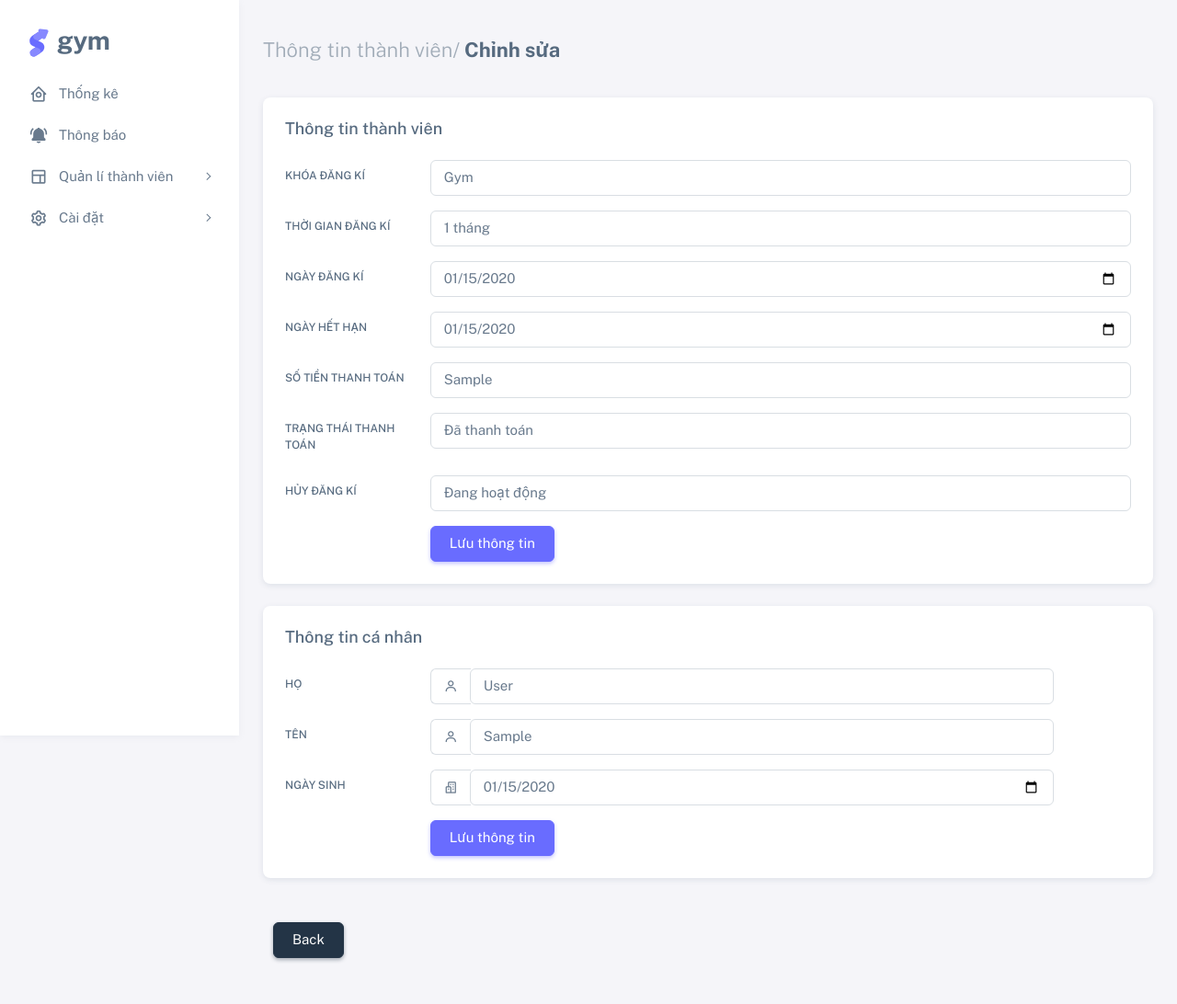
After one commit to nhamcotdo/Gym-managerment, a Django app: page /members/update/1/ in a window 1280 px wide. The commit adds this page. Shown: the whole page at 92% size. Run offline with Django 3.2, Linux system fonts and the light colour scheme; a user stored in the database is signed in; tables that the repository leaves empty hold one stand-in row (values such as "Sample post"); one stand-in notice (Sample message) is shown; some libraries are stand-ins or nearby versions.

Commit message:
quinn: update member

```diff
--- a/members/urls.py
+++ b/members/urls.py
@@ -1,12 +1,13 @@
 from django.urls import path
 
 from . import views
+from django.contrib.auth.decorators import login_required
 
 urlpatterns = [
 
-    path('', (views.members), name='members'),
-    path('add/', (views.add_member), name='add_member'),
-    path('view/', (views.view_member), name='view_member'),
+    path('', login_required(views.members), name='members'),
+    path('add/', login_required(views.add_member), name='add_member'),
+    path('view/', login_required(views.view_member), name='view_member'),
     path('search/', (views.search_member), name='search_member'),
-
+    path('update/<int:id>/', login_required(views.update_member), name='update_member'),
 ]
--- a/members/views.py
+++ b/members/views.py
@@ -1,6 +1,6 @@
 from django.http import HttpResponse
 from django.shortcuts import render, redirect, reverse
-from .models import AddMemberForm, Member, SearchForm
+from .models import AddMemberForm, Member, SearchForm, UpdateMemberGymForm, UpdateMemberInfoForm
 from django.core.paginator import Paginator, EmptyPage, PageNotAnInteger
 from payments.models import Payments
 from django.db.models.signals import post_save
@@ -8,22 +8,7 @@ import dateutil.parser as parser
 from notifications.config import my_handler
 import datetime, csv
 import dateutil.relativedelta as delta
-
-
-
-# Export user information.
-def export_all(user_obj):
-    response = HttpResponse(content_type='text/csv')
-    writer = csv.writer(response)
-    writer.writerow(['First name', 'Last name', 'Mobile', 'Admission Date', 'Subscription Type', 'Batch'])
-    members = user_obj.values_list('first_name', 'last_name', 'mobile_number', 'admitted_on', 'subscription_type', 'batch')
-    for user in members:
-        first_name = user[0]
-        last_name = user[1]
-        writer.writerow(user)
-
-    response['Content-Disposition'] = 'attachment; filename="' + first_name + ' ' + last_name + '.csv"'
-    return response
+from django.contrib import messages
 
 
 def members(request):
@@ -136,3 +121,209 @@ def add_member(request):
             #'subs_end_today_count': get_notification_count(),
         }
     return render(request, 'members/add_member.html', context)
+
+def update_member(request, id):
+    #return render(request, 'members/update_member.html')
+    if request.method == 'POST' and request.POST.get('gym_membership'):
+            gym_form = UpdateMemberGymForm(request.POST)
+            if gym_form.is_valid():
+                object = Member.objects.get(pk=id)
+                amount = request.POST.get('amount')
+                day = (parser.parse(request.POST.get('registration_upto')) - delta.relativedelta(months=int(request.POST.get('subscription_period')))).day
+                last_day = parser.parse(str(object.registration_upto)).day
+
+                month = parser.parse(request.POST.get('registration_upto')).month
+                last_month = parser.parse(str(object.registration_upto)).month
+                # if status is stopped then do not update anything
+                if object.stop == 1 and not request.POST.get('stop') == '0' and request.POST.get('gym_membership'):
+                    messages.error(request, 'Bạn phải kích hoạt tài khoản trước chỉnh sửa')
+                    return redirect('update_member', id=object.pk)
+                # check if user has modified only the date
+                elif (datetime.datetime.strptime(str(object.registration_date), "%Y-%m-%d") != datetime.datetime.strptime(request.POST.get('registration_date'), "%Y-%m-%d")):
+                        object.registration_date =  parser.parse(request.POST.get('registration_date'))
+                        object.registration_upto =  parser.parse(request.POST.get('registration_date')) + delta.relativedelta(months=int(request.POST.get('subscription_period')))
+                        object.fee_status = request.POST.get('fee_status')
+                        object = check_status(request, object)
+                        model_save(object)
+                # if amount and period are changed
+                elif (object.amount != amount) and (object.subscription_period != request.POST.get('subscription_period')):
+                    object.subscription_type =  request.POST.get('subscription_type')
+                    object.subscription_period =  request.POST.get('subscription_period')
+                    object.registration_date =  parser.parse(request.POST.get('registration_upto'))
+                    object.registration_upto =  parser.parse(request.POST.get('registration_upto')) + delta.relativedelta(months=int(request.POST.get('subscription_period')))
+                    object.fee_status = request.POST.get('fee_status')
+                    object.amount =  request.POST.get('amount')
+                    object = check_status(request, object)
+                    model_save(object)
+                # if only subscription_period is Changed
+                elif (object.subscription_period != request.POST.get('subscription_period')):
+                    object.subscription_period =  request.POST.get('subscription_period')
+                    object = check_status(request, object)
+                    model_save(object)
+                # if amount and type are changed
+                elif (object.amount != amount) and (object.subscription_type != request.POST.get('subscription_type')):
+                    object.subscription_type =  request.POST.get('subscription_type')
+                    object.subscription_period =  request.POST.get('subscription_period')
+                    object.registration_date =  parser.parse(request.POST.get('registration_upto'))
+                    object.registration_upto =  parser.parse(request.POST.get('registration_upto')) + delta.relativedelta(months=int(request.POST.get('subscription_period')))
+                    object.fee_status = request.POST.get('fee_status')
+                    object.amount =  request.POST.get('amount')
+                    object = check_status(request, object)
+                    model_save(object)
+                # if amount ad fee status are changed
+                elif (object.amount != amount) and ((request.POST.get('fee_status') == 'paid') or (request.POST.get('fee_status') == 'pending')):
+                        object.amount = amount
+                        object.fee_status = request.POST.get('fee_status')
+                        object = check_status(request, object)
+                        model_save(object)
+                # if only amount is channged
+                elif (object.amount != amount):
+                    object.registration_date =  parser.parse(request.POST.get('registration_upto'))
+                    object.registration_upto =  parser.parse(request.POST.get('registration_upto')) + delta.relativedelta(months=int(request.POST.get('subscription_period')))
+                    object.fee_status = request.POST.get('fee_status')
+                    object.amount =  request.POST.get('amount')
+                    if request.POST.get('fee_status') == 'pending':
+                        object.notification =  1
+                    elif request.POST.get('fee_status') == 'paid':
+                        object.notification = 2
+                    object = check_status(request, object)
+                    model_save(object)
+                # nothing is changed
+                else:
+                    print('195')
+                    if not request.POST.get('stop') == '0':
+                        object.registration_date =  parser.parse(request.POST.get('registration_upto'))
+                        object.registration_upto =  parser.parse(request.POST.get('registration_upto')) + delta.relativedelta(months=int(request.POST.get('subscription_period')))
+                        object.amount =  request.POST.get('amount')
+                        if request.POST.get('fee_status') == 'pending':
+                            object.notification =  1
+                        elif request.POST.get('fee_status') == 'paid':
+                            object.notification = 2
+                    object.fee_status = request.POST.get('fee_status')
+                    object = check_status(request, object)
+                    model_save(object)
+
+                # Add payments if payment is 'paid'
+                if object.fee_status == 'paid':
+                    check = Payments.objects.filter(
+                        payment_date=object.registration_date,
+                        user__pk=object.pk).count()
+                    if check == 0:
+                        payments = Payments(
+                                            user=object,
+                                            payment_date=object.registration_date,
+                                            payment_period=object.subscription_period,
+                                            payment_amount=object.amount)
+                        payments.save()
+                user = Member.objects.get(pk=id)
+                gym_form = UpdateMemberGymForm(initial={
+                                        'registration_date': user.registration_date,
+                                        'registration_upto': user.registration_upto,
+                                        'subscription_type': user.subscription_type,
+                                        'subscription_period': user.subscription_period,
+                                        'amount': user.amount,
+                                        'fee_status': user.fee_status,
+                                        'stop': user.stop,
+                                        })
+
+                info_form = UpdateMemberInfoForm(initial={
+                                        'first_name': user.first_name,
+                                        'last_name': user.last_name,
+                                        'dob': user.dob,
+                                        })
+
+                try:
+                    payments = Payments.objects.filter(user=user)
+                except Payments.DoesNotExist:
+                    payments = 'No Records'
+                messages.success(request, 'Cập nhật dự liệu thành công!')
+                return redirect('update_member', id=user.pk)
+            else:
+                user = Member.objects.get(pk=id)
+                info_form = UpdateMemberInfoForm(initial={
+                                        'first_name': user.first_name,
+                                        'last_name': user.last_name,
+                                        'dob': user.dob,
+                                        })
+
+                try:
+                    payments = Payments.objects.filter(user=user)
+                except Payments.DoesNotExist:
+                    payments = 'No Records'
+                return render(request,
+                    'members/update_member.html',
+                    {
+                        'payments': payments,
+                        'gym_form': gym_form,
+                        'info_form': info_form,
+                        'user': user,
+                    })
+    elif request.method == 'POST' and request.POST.get('info'):
+        object = Member.objects.get(pk=id)
+        object.first_name = request.POST.get('first_name')
+        object.last_name = request.POST.get('last_name')
+        object.dob = request.POST.get('dob')
+        model_save(object)
+
+        user = Member.objects.get(pk=id)
+        gym_form = UpdateMemberGymForm(initial={
+                                'registration_date': user.registration_date,
+                                'registration_upto': user.registration_upto,
+                                'subscription_type': user.subscription_type,
+                                'subscription_period': user.subscription_period,
+                                'amount': user.amount,
+                                'fee_status': user.fee_status,
+                                'stop': user.stop,
+                                })
+
+        info_form = UpdateMemberInfoForm(initial={
+                                'first_name': user.first_name,
+                                'last_name': user.last_name,
+                                'dob': user.dob,
+                                })
+
+        try:
+            payments = Payments.objects.filter(user=user)
+        except Payments.DoesNotExist:
+            payments = 'No Records'
+
+        return render(request,
+            'members/update_member.html',
+            {
+                'payments': payments,
+                'gym_form': gym_form,
+                'info_form': info_form,
+                'user': user,
+                'updated': 'Record Updated Successfully',
+            })
+    else:
+        user = Member.objects.get(pk=id)
+
+        if len(Payments.objects.filter(user=user)) > 0:
+            payments = Payments.objects.filter(user=user)
+        else:
+            payments = 'No Records'
+        gym_form = UpdateMemberGymForm(initial={
+                                'registration_date': user.registration_date,
+                                'registration_upto': user.registration_upto,
+                                'subscription_type': user.subscription_type,
+                                'subscription_period': user.subscription_period,
+                                'amount': user.amount,
+                                'fee_status': user.fee_status,
+                                'stop': user.stop,
+                                })
+
+        info_form = UpdateMemberInfoForm(initial={
+                                'first_name': user.first_name,
+                                'last_name': user.last_name,
+                                'dob': user.dob,
+                                })
+        return render(request,
+                        'members/update_member.html',
+                        {
+                            'payments': payments,
+                            'gym_form': gym_form,
+                            'info_form': info_form,
+                            'user': user,
+                        }
+                    )
--- /dev/null
+++ b/templates/members/update_member.html
@@ -0,0 +1,175 @@
+{% extends 'base.html' %}
+{% load tags %}
+{% block content %}
+  {% if updated %}
+    <div id="my-alert" class="alert alert-success position-fixed" role="alert">{{update}}</div>
+  {% endif %}
+  {% if gym_form.errors %}
+      {% for field in gym_form %}
+          {% for error in field.errors %}
+              <div class="alert alert-danger" role="alert">
+                  {{ error|escape }}
+              </div>
+          {% endfor %}
+      {% endfor %}
+      {% for error in gym_form.non_field_errors %}
+          <div class="alert alert-danger" role="alert">
+              {{ error|escape }}
+          </div>
+      {% endfor %}
+  {% endif %}
+  {% for message in messages %}
+    {% if message.tags == 'error' %}
+    <div
+      class="bs-toast toast fade show bg-warning position-fixed end-0"
+      role="alert"
+      aria-live="assertive"
+      aria-atomic="true"
+    >
+      <div class="toast-header">
+        <i class="bx bx-bell me-2"></i>
+        <div class="me-auto fw-semibold">Bootstrap</div>
+        <small>1 mins ago</small>
+        <button type="button" class="btn-close" data-bs-dismiss="toast" aria-label="Close"></button>
+      </div>
+      <div class="toast-body">
+        {{ message }}
+      </div>
+    </div>
+    {% endif %}
+    {% if message.tags == 'success' %}
+      <div id="my-alert" class="alert alert-success position-fixed" role="alert">{{ message }}</div>
+    {% endif %}
+  {% endfor %}
+  <div class="container-xxl flex-grow-1 container-p-y">
+    <h4 class="fw-bold py-3 mb-4"><span class="text-muted fw-light">Thông tin thành viên/</span> Chỉnh sửa</h4>
+
+    <!-- Basic Layout & Basic with Icons -->
+    <div class="row">
+      <!-- Basic Layout -->
+      <div class="col-xxl">
+        <div class="card mb-4">
+          <div class="card-header d-flex align-items-center justify-content-between">
+            <h5 class="mb-0">Thông tin thành viên</h5>
+            <!-- <small class="text-muted float-end"></small> -->
+          </div>
+          <div class="card-body">
+            <form method="POST" action="{% url 'update_member' user.member_id %}" enctype="multipart/form-data">
+              {% csrf_token %}
+              <div class="row mb-3">
+                <label class="col-sm-2 col-form-label" for="subscription_type">Khóa đăng kí</label>
+                <div class="col-sm-10">{{ gym_form.subscription_type | add_css:"form-control"}}</div>
+              </div>
+              <div class="row mb-3">
+                <label class="col-sm-2 col-form-label" for="subscription_period">Thời gian đăng kí</label>
+                <div class="col-sm-10">{{ gym_form.subscription_period | add_css:"form-control"}}</div>
+              </div>
+              <div class="row mb-3">
+                <label class="col-sm-2 col-form-label" for="basic-default-company">Ngày đăng kí</label>
+                <div class="col-sm-10">{{ gym_form.registration_date | add_css:"form-control"}}</div>
+              </div>
+              <div class="row mb-3">
+                <label class="col-sm-2 col-form-label" for="subscription_upto">Ngày hết hạn</label>
+                <div class="col-sm-10">{{ gym_form.registration_upto | add_css:"form-control"}}</div>
+              </div>
+              <div class="row mb-3">
+                <label class="col-sm-2 col-form-label" for="amount">Số tiền thanh toán</label>
+                <div class="col-sm-10">{{ gym_form.amount | add_css:"form-control"}}</div>
+              </div>
+              <div class="row mb-3">
+                <label class="col-sm-2 col-form-label" for="fee_status">Trạng thái thanh toán</label>
+                <div class="col-sm-10">{{ gym_form.fee_status | add_css:"form-control"}}</div>
+              </div>
+              <div class="row mb-3">
+                <label class="col-sm-2 col-form-label" for="stop">Hủy đăng kí</label>
+                <div class="col-sm-10">{{ gym_form.stop | add_css:"form-control"}}</div>
+              </div>
+              <div class="row justify-content-end">
+                <div class="col-sm-10">
+                  <button type="submit" name="gym_membership" value="Update" class="btn btn-primary">Lưu thông tin</button>
+                </div>
+              </div>
+            </form>
+          </div>
+        </div>
+      </div>
+      <!-- Basic with Icons -->
+      <div class="col-xxl">
+        <div class="card mb-4">
+          <div class="card-header d-flex align-items-center justify-content-between">
+            <h5 class="mb-0">Thông tin cá nhân</h5>
+            <small class="text-muted float-end"></small>
+          </div>
+          <div class="card-body">
+            <form method="POST" action="{% url 'update_member' user.member_id %}" enctype="multipart/form-data">
+              {% csrf_token %}
+              <div class="row mb-3">
+                <label class="col-sm-2 col-form-label" for="last_name">Họ</label>
+                <div class="col-sm-10">
+                  <div class="input-group input-group-merge">
+                    <span id="basic-icon-default-fullname2" class="input-group-text"
+                      ><i class="bx bx-user"></i
+                    ></span>
+                    <div class="col-sm-10">{{ info_form.last_name | add_css:"form-control"}} </div>
+                  </div>
+                </div>
+              </div>
+              <div class="row mb-3">
+                <label class="col-sm-2 col-form-label" for="first_name">Tên</label>
+                <div class="col-sm-10">
+                  <div class="input-group input-group-merge">
+                    <span id="basic-icon-default-fullname2" class="input-group-text"
+                      ><i class="bx bx-user"></i
+                    ></span>
+                    <div class="col-sm-10">{{ info_form.first_name | add_css:"form-control"}}</div>
+                  </div>
+                </div>
+              </div>
+              <div class="row mb-3">
+                <label class="col-sm-2 col-form-label" for="dob">Ngày sinh</label>
+                <div class="col-sm-10">
+                  <div class="input-group input-group-merge">
+                    <span id="basic-icon-default-company2" class="input-group-text"
+                      ><i class="bx bx-buildings"></i
+                    ></span>
+                    <div class="col-sm-10">{{ info_form.dob | add_css:"form-control"}}</div>
+                  </div>
+                </div>
+              </div>
+              <div class="row justify-content-end">
+                <div class="col-sm-10">
+                  <button type="submit" value="Update" name="info" class="btn btn-primary">Lưu thông tin</button>
+                </div>
+              </div>
+            </form>
+          </div>
+        </div>
+      </div>
+    </div>
+    <div class="row">
+      <div class="card-header d-flex align-items-center justify-content-between">
+        <button class="btn btn-dark float-right" onclick="goBack()">Back</button>
+      </div>
+    </div>
+  </div>
+{% endblock %}
+{% block javascript %}
+<script>
+  const alertElement = document.getElementById('my-alert');
+
+// Set a timeout to remove the alert after 3 seconds
+setTimeout(() => {
+  alertElement.remove();
+}, 3000);
+function goBack() {
+    window.history.back();
+}
+
+$(window).on('load', function(){
+  $('#modal').modal('show');
+});
+</script>
+{% endblock %}
+<style type="text/css">
+
+</style>
```
Also changed, not shown: members/models.py (+21 -1 lines), templates/members/view_member.html (+6 -6 lines), members/migrations/0002_auto_20230512_1718.py (added), payments/migrations/0002_auto_20230512_1718.py (added).
